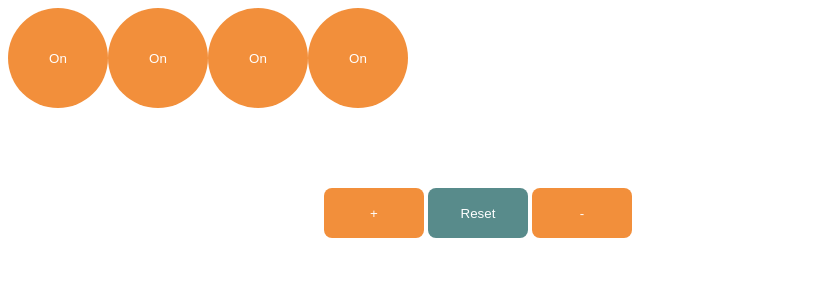
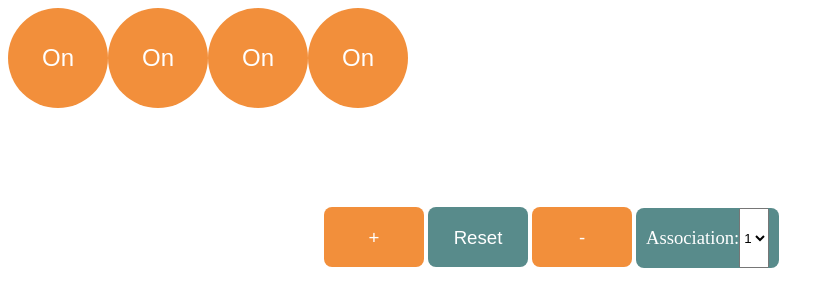
Before and after one commit to ProPorygon/ButtonToggle, a plain HTML site: page index.html in a window 1280 px wide. Shown: the whole page, without its empty margins (0-834 px from the left). Drawn offline with Linux system fonts and the light colour scheme.

Commit message:
association change working

```diff
--- a/index.html
+++ b/index.html
@@ -8,10 +8,6 @@
 
 <body>
     <div id="buttonDiv">
-        <!-- <button id="button0" onclick="toggleButton(buttonList[0])"><p>On</p></button>
-        <button id="button2" onclick="toggleButton(buttonList[2])"><p>On</p></button>
-        <button id="button1" onclick="toggleButton(buttonList[1])"><p>On</p></button>
-        <button id="button3" onclick="toggleButton(buttonList[3])"><p>On</p></button> -->
     </div>
     <div id="congratsDiv">
         <p id="congrats">Congratulations, you solved the puzzle!</p>
@@ -20,6 +16,7 @@
         <button id="add" onclick="addButton()"><p>+</p></button>
         <button id="reset" onclick="resetPuzzle()"><p>Reset</p></button>
         <button id="remove" onclick="removeButton()"><p>-</p></button>
+        <span id="assocSpan"><p>Association:</p><select id="assoc"></select></span>
     </div>
 </body>
 
--- a/script.js
+++ b/script.js
@@ -8,9 +8,13 @@ function toggleButton(button) {
     button.element.classList.toggle('disabled');
     button.enabled = !(button.enabled);
     toggleText(button);
-    button.next.element.classList.toggle('disabled');
-    button.next.enabled = !(button.next.enabled);
-    toggleText(button.next);
+    let current = button.next;
+    for(let i = 0; i < association; i++) {
+        current.element.classList.toggle('disabled');
+        current.enabled = !(current.enabled);
+        toggleText(current);
+        current = current.next;
+    }
     let done = true;
     buttonList.forEach(function(item) {
         done &= !item.enabled
@@ -64,6 +68,7 @@ function resetPuzzle() {
         item.enabled = true;
     });
     buttonList = [];
+
     document.getElementById("buttonDiv").innerHTML = "";
     document.getElementById("congratsDiv").classList.remove("congratsDivVisible");
     for(let i = 0; i < buttonCount; i++) {
@@ -73,21 +78,34 @@ function resetPuzzle() {
         document.getElementById("buttonDiv").appendChild(button);
         buttonList.push(new Button(null, document.getElementById('button' + i), true));
     }
+
     buttons = document.getElementById("buttonDiv").childNodes;
     for (let i = 0; i < buttons.length; i++) {
         buttons[i].addEventListener('click', function() {
             toggleButton(buttonList[i]);
         }, false);
     }
-    // buttonList.push(new Button(null, document.getElementById('button0'), true));
-    // buttonList.push(new Button(null, document.getElementById('button1'), true));
-    // buttonList.push(new Button(null, document.getElementById('button2'), true));
-    // buttonList.push(new Button(null, document.getElementById('button3'), true));
+
+    let select = document.getElementById("assoc");
+    select.innerHTML = "";
+    for(let i = 0; i < buttonCount; i++) {
+        let option = document.createElement("option");
+        option.text = i;
+        select.add(option);
+    }
+    select.addEventListener("change", function() {
+        association = select.selectedIndex;
+        console.log(association);
+        resetPuzzle();
+    })
+    select.value = association;
+
     shuffleButtonLinks(buttonList.slice(0));
 }
 
 let buttonList = [];
 let buttonCount = 4;
+let association = 1;
 
 window.onload = function() {
     resetPuzzle();
--- a/style.css
+++ b/style.css
@@ -5,6 +5,7 @@
   background-color: #F28F3B;
   color: #FFFFFF;
   border: none;
+  font-size: 18pt;
 }
 
 .disabled {
@@ -17,10 +18,10 @@
 }
 
 #congratsDiv {
-    margin-top: 5px;
+    margin-top: 10px;
     margin-left: auto;
     margin-right: auto;
-    margin-bottom: 5px;
+    margin-bottom: 10px;
     width: 50%;
     border-radius: 8px;
     background-color: #C8553D;
@@ -28,6 +29,7 @@
     text-align: center;
     padding: 10px;
     visibility: hidden;
+    font-size: 14pt;
 }
 
 .congratsDivVisible {
@@ -39,9 +41,11 @@
     text-align: center;
     background-color: #588B8B;
     color: #FFFFFF;
-    height: 50px;
+    height: 60px;
     width: 100px;;
     border: none;
+    display: inline;
+    font-size: 14pt;
 }
 
 #add {
@@ -49,9 +53,11 @@
     text-align: center;
     background-color: #F28F3B;
     color: #FFFFFF;
-    height: 50px;
-    width: 100px;;
+    height: 60px;
+    width: 100px;
     border: none;
+    display: inline;
+    font-size: 14pt;
 }
 
 #remove {
@@ -59,14 +65,34 @@
     text-align: center;
     background-color: #F28F3B;
     color: #FFFFFF;
-    height: 50px;
-    width: 100px;;
+    height: 60px;
+    width: 100px;
     border: none;
+    display: inline;
+    font-size: 14pt;
 }
 
 #settingsDiv {
-    margin-top: 5px;
+    margin-top: 10px;
     margin-left: auto;
     margin-right: auto;
     width: 50%;
 }
+
+#assocSpan {
+    border-radius: 8px;
+    text-align: left;
+    background-color: #588B8B;
+    color: #FFFFFF;
+    height: 60px;
+    width: auto;
+    padding-left: 10px;
+    padding-right: 10px;
+    border: none;
+    display: inline-flex;
+    font-size: 14pt;
+}
+
+select {
+    float: right;
+}
```
